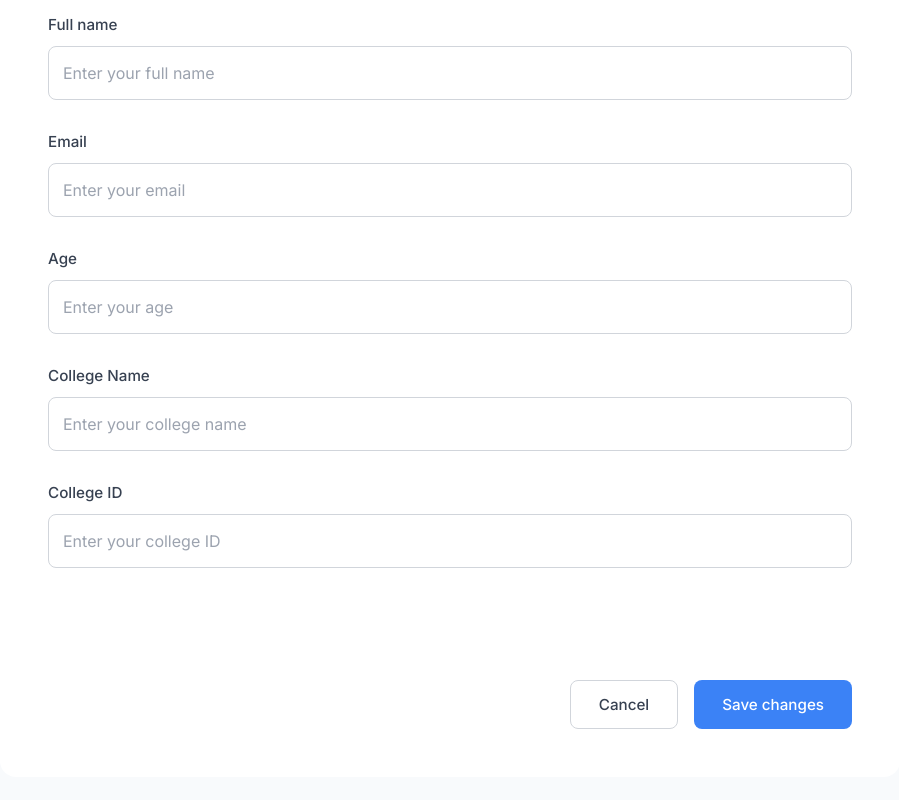
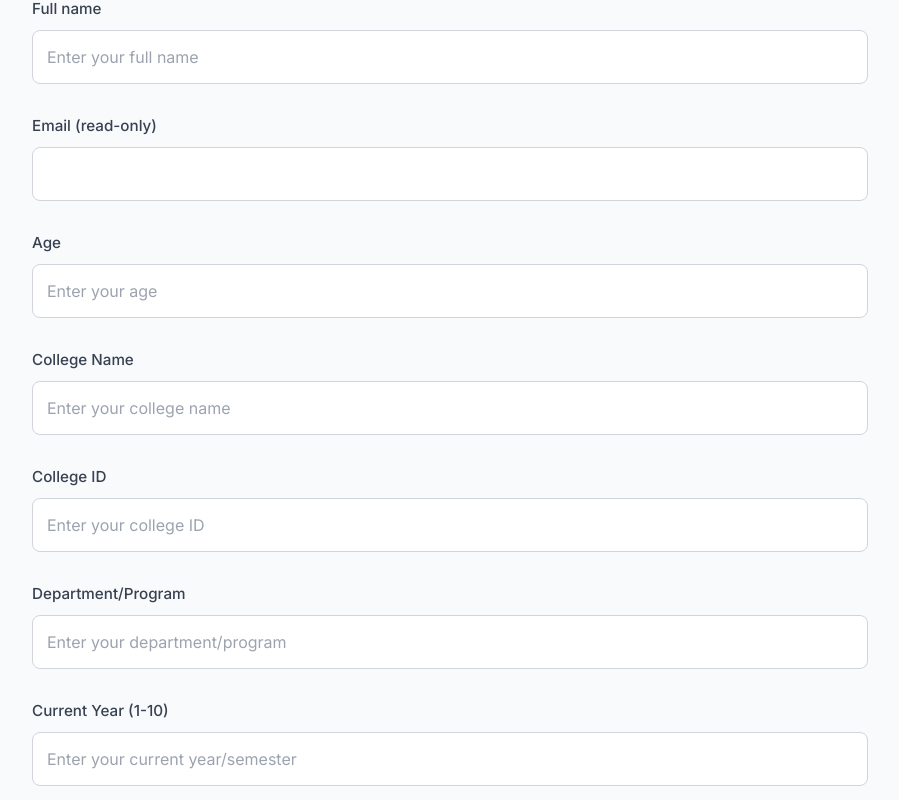
Before and after one commit to parag0811/Campus-Vibe-, a Next.js app in the folder frontend/: page /profile in a window 1280 px wide. Shown: the part 280-1080 px from the top of the page, without its empty margins (190-1089 px from the left). Built offline with nearby package versions, Linux system fonts and the light colour scheme; no server answers.

Commit message:
profile page updated

```diff
--- a/frontend/app/profile/page.js
+++ b/frontend/app/profile/page.js
@@ -5,7 +5,6 @@ import { useToast } from "@/components/common/toast";
 
 const API_URL = process.env.NEXT_PUBLIC_API_URL || "http://localhost:5000";
 
-// Validation matching backend (see user-route.js)
 function validateProfile(formData) {
   const errors = {};
 
@@ -17,9 +16,9 @@ function validateProfile(formData) {
   }
 
   // Age
-  if (!formData.age.trim()) {
+  if (!String(formData.age).trim()) {
     errors.age = "Please enter a valid age.";
-  } else if (!/^\d+$/.test(formData.age)) {
+  } else if (!/^\d+$/.test(String(formData.age))) {
     errors.age = "Age must be valid.";
   } else if (parseInt(formData.age) < 13) {
     errors.age = "Age must be at least 13.";
@@ -41,11 +40,23 @@ function validateProfile(formData) {
     errors.college_id = "Id must be within 24 characters";
   }
 
-  // Email (required for update route)
-  if (!formData.email.trim()) {
-    errors.email = "Please enter a valid email.";
-  } else if (!/\S+@\S+\.\S+/.test(formData.email)) {
-    errors.email = "Please enter a valid email.";
+  // Department
+  if (!formData.college_department.trim()) {
+    errors.college_department = "Please enter your department/program.";
+  } else if (formData.college_department.length > 60) {
+    errors.college_department = "Department must be within 60 characters";
+  }
+
+  // Year
+  if (!String(formData.college_year).trim()) {
+    errors.college_year = "Please enter your current year/semester.";
+  } else if (!/^\d+$/.test(String(formData.college_year))) {
+    errors.college_year = "Year must be a number.";
+  } else if (
+    parseInt(formData.college_year) < 1 ||
+    parseInt(formData.college_year) > 10
+  ) {
+    errors.college_year = "Year must be between 1 and 10.";
   }
 
   return errors;
@@ -59,6 +70,8 @@ const UserProfileForm = () => {
     age: "",
     college_name: "",
     college_id: "",
+    college_department: "",
+    college_year: "",
   });
   const [errors, setErrors] = useState({});
   const [isLoading, setIsLoading] = useState(true);
@@ -86,10 +99,12 @@ const UserProfileForm = () => {
       const user = json.data || {};
       setFormData({
         name: user.name || "",
-        email: user.email || "",
+        email: user.email || "", // read-only
         age: user.age?.toString() || "",
         college_name: user.college_name || "",
         college_id: user.college_id || "",
+        college_department: user.college_department || "",
+        college_year: user.college_year?.toString() || "",
       });
     } catch (err) {
       toast.error(err.message || "Could not load profile");
@@ -125,9 +140,14 @@ const UserProfileForm = () => {
     setErrors({});
 
     try {
+      // Do NOT send email; it’s fixed
       const submitData = {
-        ...formData,
-        age: formData.age, // keep as string for backend
+        name: formData.name,
+        age: formData.age,
+        college_name: formData.college_name,
+        college_id: formData.college_id,
+        college_department: formData.college_department,
+        college_year: formData.college_year,
       };
 
       const response = await fetch(`${API_URL}/auth/update-user-profile`, {
@@ -143,14 +163,12 @@ const UserProfileForm = () => {
         setErrors({});
         fetchUserProfile();
       } else {
-        // express-validator errors
         if (data.data && Array.isArray(data.data)) {
           const backendErrors = {};
           data.data.forEach((error) => {
             backendErrors[error.param] = error.msg;
           });
           setErrors(backendErrors);
-          // Show only the first backend error as toast
           const firstError = data.data[0]?.msg;
           if (firstError) toast.error(firstError);
         } else if (data.message) {
@@ -190,7 +208,6 @@ const UserProfileForm = () => {
         </div>
 
         <form onSubmit={handleSubmit} className={styles.form}>
-          {/* Name */}
           <div className={styles.formGroup}>
             <label htmlFor="name" className={styles.label}>
               Full name
@@ -210,29 +227,21 @@ const UserProfileForm = () => {
             {errors.name && <span className={styles.error}>{errors.name}</span>}
           </div>
 
-          {/* Email (editable, as backend allows change) */}
           <div className={styles.formGroup}>
             <label htmlFor="email" className={styles.label}>
-              Email
+              Email (read-only)
             </label>
             <input
               type="email"
               id="email"
               name="email"
               value={formData.email}
-              onChange={handleChange}
-              className={`${styles.input} ${
-                errors.email ? styles.inputError : ""
-              }`}
-              placeholder="Enter your email"
-              autoComplete="off"
+              readOnly
+              disabled
+              className={styles.input}
             />
-            {errors.email && (
-              <span className={styles.error}>{errors.email}</span>
-            )}
           </div>
 
-          {/* Age */}
           <div className={styles.formGroup}>
             <label htmlFor="age" className={styles.label}>
               Age
@@ -252,7 +261,6 @@ const UserProfileForm = () => {
             {errors.age && <span className={styles.error}>{errors.age}</span>}
           </div>
 
-          {/* College Name */}
           <div className={styles.formGroup}>
             <label htmlFor="college_name" className={styles.label}>
               College Name
@@ -274,7 +282,6 @@ const UserProfileForm = () => {
             )}
           </div>
 
-          {/* College ID */}
           <div className={styles.formGroup}>
             <label htmlFor="college_id" className={styles.label}>
               College ID
@@ -296,7 +303,48 @@ const UserProfileForm = () => {
             )}
           </div>
 
-          {/* Action Buttons */}
+          <div className={styles.formGroup}>
+            <label htmlFor="college_department" className={styles.label}>
+              Department/Program
+            </label>
+            <input
+              type="text"
+              id="college_department"
+              name="college_department"
+              value={formData.college_department}
+              onChange={handleChange}
+              className={`${styles.input} ${
+                errors.college_department ? styles.inputError : ""
+              }`}
+              placeholder="Enter your department/program"
+              autoComplete="off"
+            />
+            {errors.college_department && (
+              <span className={styles.error}>{errors.college_department}</span>
+            )}
+          </div>
+
+          <div className={styles.formGroup}>
+            <label htmlFor="college_year" className={styles.label}>
+            Current Year (1-10)
+            </label>
+            <input
+              type="text"
+              id="college_year"
+              name="college_year"
+              value={formData.college_year}
+              onChange={handleChange}
+              className={`${styles.input} ${
+                errors.college_year ? styles.inputError : ""
+              }`}
+              placeholder="Enter your current year/semester"
+              autoComplete="off"
+            />
+            {errors.college_year && (
+              <span className={styles.error}>{errors.college_year}</span>
+            )}
+          </div>
+
           <div className={styles.buttonGroup}>
             <button
               type="button"
--- a/frontend/app/profile/profile.module.css
+++ b/frontend/app/profile/profile.module.css
@@ -1,7 +1,5 @@
-/* Import Inter font from Google Fonts */
 @import url('https://fonts.googleapis.com/css2?family=Inter:wght@400;500;600&display=swap');
 
-/* Container and Layout */
 .container {
   padding: 2rem;
   background: #f8fafc;
@@ -10,9 +8,9 @@
 }
 
 .formWrapper {
-  background: white;
-  border-radius: 16px;
-  padding: 3rem;
+  background: transparent;
+  border-radius: 0;
+  padding: 2rem;
   width: 100%;
   max-width: 900px;
   min-width: min(90vw, 50vw);
```
Also changed, not shown: 2 other files (tests, documents, lock files or other folders).
